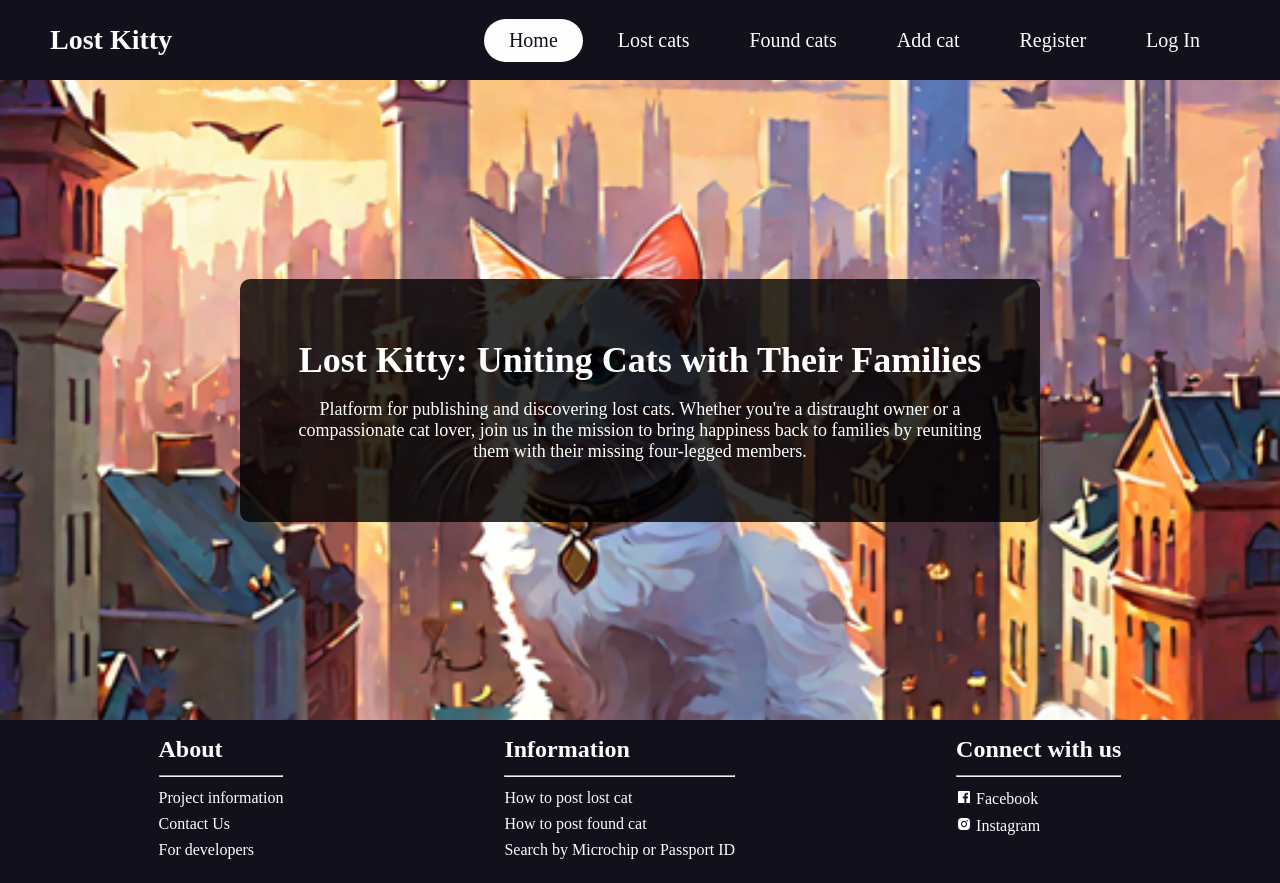
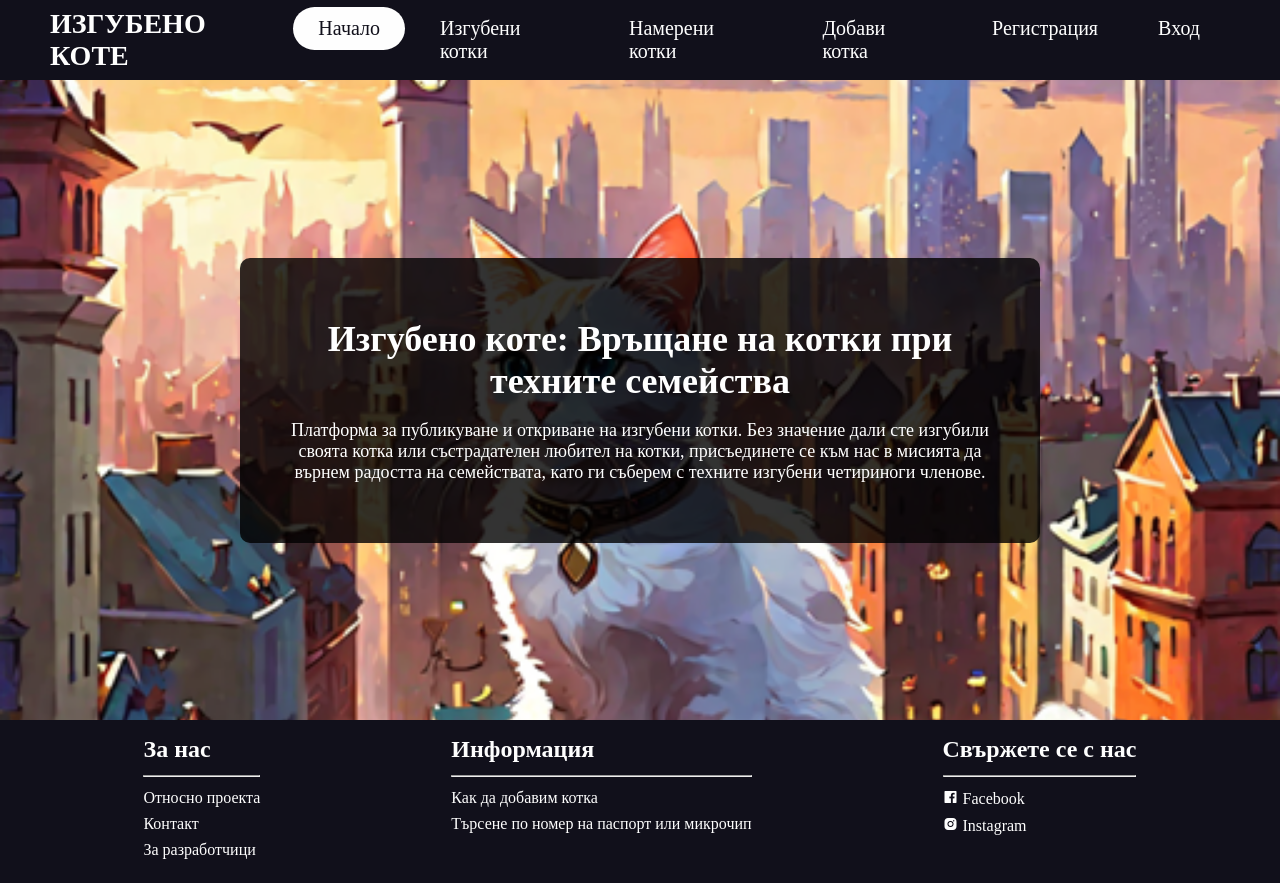
Before and after one commit to DamyanBG/lost-kitty-next-app, a Next.js app: page / in a window 1280 px wide. Built offline with nearby package versions, Linux system fonts and the light colour scheme.

Commit message:
translate to bulgarian

```diff
--- a/app/page.tsx
+++ b/app/page.tsx
@@ -2,13 +2,14 @@ export default function Home() {
     return (
         <main className="main">
             <section className="home-section">
-                <h1>Lost Kitty: Uniting Cats with Their Families</h1>
+                <h1>Изгубено коте: Връщане на котки при техните семейства</h1>
                 <br />
                 <p>
-                    Platform for publishing and discovering lost cats. Whether
-                    you&apos;re a distraught owner or a compassionate cat lover,
-                    join us in the mission to bring happiness back to families
-                    by reuniting them with their missing four-legged members.
+                    Платформа за публикуване и откриване на изгубени котки. Без
+                    значение дали сте изгубили своята котка или състрадателен
+                    любител на котки, присъединете се към нас в мисията да
+                    върнем радостта на семействата, като ги съберем с техните
+                    изгубени четириноги членове.
                 </p>
             </section>
         </main>
--- a/components/LogOut/LogOut.tsx
+++ b/components/LogOut/LogOut.tsx
@@ -22,7 +22,7 @@ export default function LogOut() {
             className={styles.logout}
             onClick={handleClick}
         >
-            Log Out
+            Изход
         </Link>
     )
 }
--- a/components/UserNavPart/UserNavPart.tsx
+++ b/components/UserNavPart/UserNavPart.tsx
@@ -14,7 +14,7 @@ const UserNavPart = ({ handleLinkClick }: { handleLinkClick: MouseEventHandler})
         return (
             <>
                 <li>
-                    <Link onClick={handleLinkClick} href="/profile">Profile</Link>
+                    <Link onClick={handleLinkClick} href="/profile">Профил</Link>
                 </li>
                 <li>
                     <LogOut />
@@ -26,10 +26,10 @@ const UserNavPart = ({ handleLinkClick }: { handleLinkClick: MouseEventHandler})
     return (
         <>
             <li>
-                <Link onClick={handleLinkClick} href="/register">Register</Link>
+                <Link onClick={handleLinkClick} href="/register">Регистрация</Link>
             </li>
             <li>
-                <Link onClick={handleLinkClick} href="/login">Log In</Link>
+                <Link onClick={handleLinkClick} href="/login">Вход</Link>
             </li>
         </>
     );
--- a/components/cards/CatCard.tsx
+++ b/components/cards/CatCard.tsx
@@ -10,13 +10,13 @@ const CatCard = ({ photoUrl, catName, microchip, passportId, catId }: CatCardPro
         <article className="card-info">
             <h2>{catName}</h2>
             <br />
-            <p>Microchip: {microchip}</p>
+            <p>Микрочип: {microchip}</p>
             <br />
-            <p>Passport ID: {passportId}</p>
+            <p>Паспорт номер: {passportId}</p>
             <br />
 
             <Link className="" href={`/details/${catId}`}>
-                Details
+                Детайли
             </Link>
         </article>
     </section>
--- a/components/footer/footer.tsx
+++ b/components/footer/footer.tsx
@@ -6,21 +6,20 @@ const Footer = () => {
     return (
         <footer className={styles.footer}>
             <section>
-                <h3>About</h3>
+                <h3>За нас</h3>
                 <hr />
-                <p>Project information</p>
-                <p>Contact Us</p>
-                <p>For developers</p>
+                <p>Относно проекта</p>
+                <p>Контакт</p>
+                <p>За разработчици</p>
             </section>
             <section>
-                <h3>Information</h3>
+                <h3>Информация</h3>
                 <hr />
-                <p>How to post lost cat</p>
-                <p>How to post found cat</p>
-                <p><Link href="/search">Search by Microchip or Passport ID</Link></p>
+                <p>Как да добавим котка</p>
+                <p><Link href="/search">Търсене по номер на паспорт или микрочип</Link></p>
             </section>
             <section>
-                <h3>Connect with us</h3>
+                <h3>Свържете се с нас</h3>
                 <hr />
                 <p><i className="bx bxl-facebook-square" /> Facebook</p>
                 <p><i className="bx bxl-instagram-alt" /> Instagram</p>
--- a/components/header/header.tsx
+++ b/components/header/header.tsx
@@ -25,7 +25,7 @@ export default function Header() {
     return (
         <header className={styles.header}>
             <article className={styles.siteName}>
-                Lost Kitty
+                ИЗГУБЕНО КОТЕ
             </article>
             <article className={styles.hamburger} onClick={handleHamburgerClick}>
                 <article className={styles.line}></article>
@@ -35,16 +35,16 @@ export default function Header() {
             <nav className={navBarClassName}>
                 <ul>
                     <li>
-                        <Link onClick={handleLinkClick} className={styles.active} href="/">Home</Link>
+                        <Link onClick={handleLinkClick} className={styles.active} href="/">Начало</Link>
                     </li>
                     <li>
-                        <Link onClick={handleLinkClick} href="/lost">Lost cats</Link>
+                        <Link onClick={handleLinkClick} href="/lost">Изгубени котки</Link>
                     </li>
                     <li>
-                        <Link onClick={handleLinkClick} href="/found">Found cats</Link>
+                        <Link onClick={handleLinkClick} href="/found">Намерени котки</Link>
                     </li>
                     <li>
-                        <Link onClick={handleLinkClick} href="/add-cat">Add cat</Link>
+                        <Link onClick={handleLinkClick} href="/add-cat">Добави котка</Link>
                     </li>
                     <UserNavPart handleLinkClick={handleLinkClick} />
                 </ul>
```
Also changed, not shown: app/add-cat/page.tsx (+8 -8 lines), app/details/[id]/page.tsx (+8 -4 lines), app/login/page.tsx (+4 -4 lines), app/register/page.tsx (+13 -10 lines).
